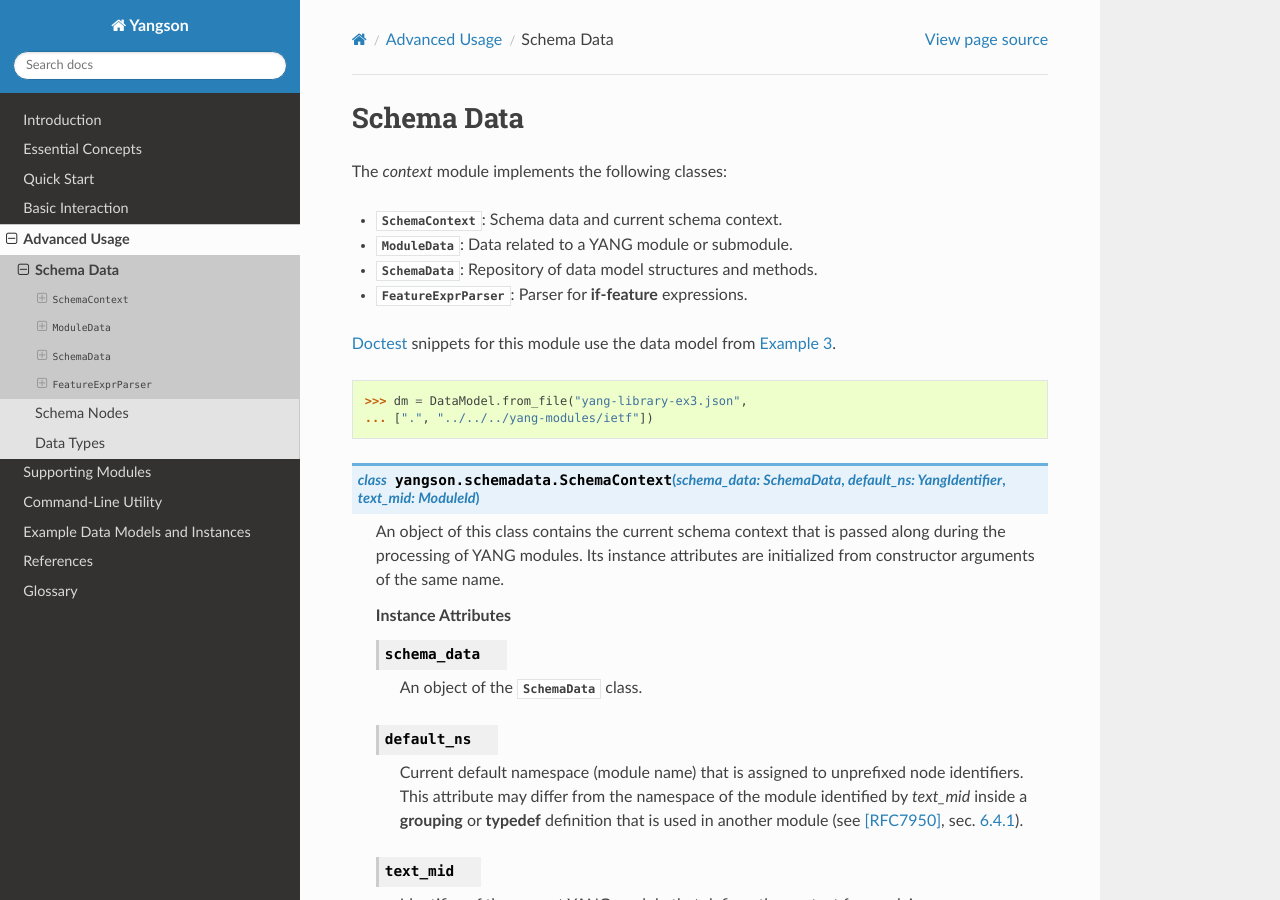
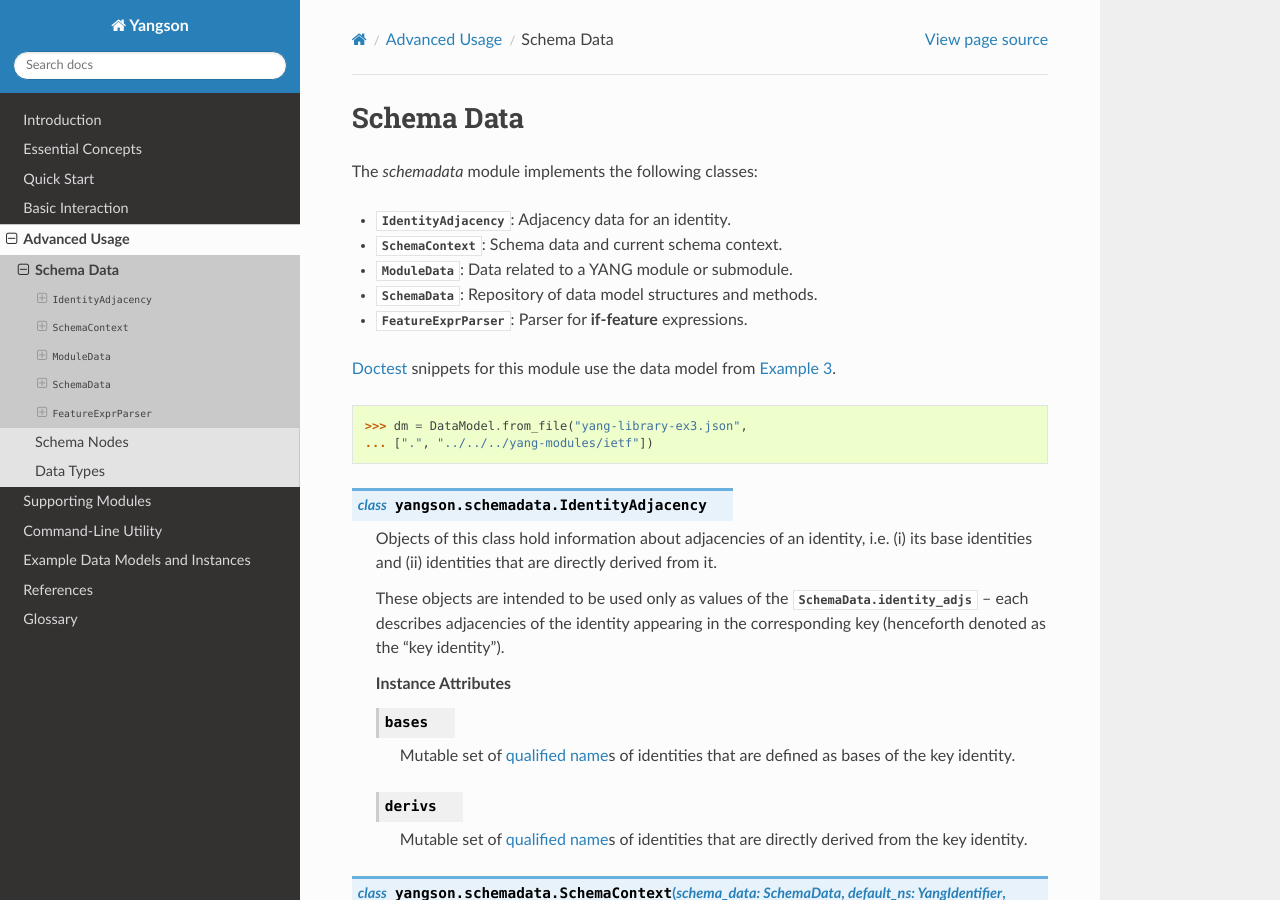
Before and after one commit to CZ-NIC/yangson, a Sphinx documentation site: the page built from docs/schemadata.rst, in a window 1280 px wide and 900 px high. Built offline with Sphinx 7.4.7 and the Read the Docs theme 2.0.0, drawn with Linux system fonts in a browser that asks for light colours; some of the changed text lies outside the part shown.

Commit message:
Extend identity adjacency data

```diff
--- a/docs/schemadata.rst
+++ b/docs/schemadata.rst
@@ -16,8 +16,9 @@ Schema Data
 
    os.chdir("../..")
 
-The *context* module implements the following classes:
+The *schemadata* module implements the following classes:
 
+* :class:`IdentityAdjacency`: Adjacency data for an identity.
 * :class:`SchemaContext`: Schema data and current schema context.
 * :class:`ModuleData`: Data related to a YANG module or submodule.
 * :class:`SchemaData`: Repository of data model structures and methods.
@@ -31,6 +32,29 @@ __ http://www.sphinx-doc.org/en/stable/ext/doctest.html
 
    >>> dm = DataModel.from_file("yang-library-ex3.json",
    ... [".", "../../../yang-modules/ietf"])
+
+.. class:: IdentityAdjacency()
+
+   Objects of this class hold information about adjacencies of an
+   identity, i.e. (i) its base identities and (ii) identities that are
+   directly derived from it.
+
+   These objects are intended to be used only as values of the
+   :attr:`SchemaData.identity_adjs` – each describes adjacencies of
+   the identity appearing in the corresponding key (henceforth denoted
+   as the “key identity”).
+
+   .. rubric:: Instance Attributes
+
+   .. attribute:: bases
+
+      Mutable set of :term:`qualified name`\ s of identities that are defined
+      as bases of the key identity.
+
+   .. attribute:: derivs
+
+      Mutable set of :term:`qualified name`\ s of identities that are
+      directly derived from the key identity.
 
 .. class:: SchemaContext(schema_data: SchemaData, default_ns: \
 	   YangIdentifier, text_mid: ModuleId)
@@ -110,18 +134,20 @@ __ http://www.sphinx-doc.org/en/stable/ext/doctest.html
 
    .. rubric:: Instance Attributes
 
-   .. attribute:: identity_bases
+   .. attribute:: identity_adjs
 
-      Dictionary of identity bases.
+      Dictionary containing adjacency data of all identities defined
+      by the data model.
 
       The keys are :term:`qualified name`\ s of identities, and each
-      value is a set of :term:`qualified name`\ s of identities that
-      are defined as bases for the key identity.
+      value is an object of the :class:`IdentityAdjacency` class.
 
       .. doctest::
 
-	 >>> sorted(dm.schema_data.identity_bases[('idZ', 'example-3-b')])
+	 >>> sorted(dm.schema_data.identity_adjs[('idZ', 'example-3-b')].bases)
 	 [('idX', 'example-3-a'), ('idY', 'example-3-b')]
+	 >>> dm.schema_data.identity_adjs[('idX', 'example-3-a')].derivs
+	 {('idZ', 'example-3-b')}
 
    .. attribute:: implement
 
@@ -377,6 +403,29 @@ __ http://www.sphinx-doc.org/en/stable/ext/doctest.html
 	 >>> dm.schema_data.is_derived_from(('idZ', 'example-3-b'), ('idX', 'example-3-a'))
 	 True
 
+   .. method:: derived_from(identity: QualName) -> MutableSet[QualName]
+
+      Return the set of :term:`qualified name`\ s of identities that
+      are transitively derived from *identity*.
+
+      .. doctest::
+
+	 >>> dm.schema_data.derived_from(('idX', 'example-3-a'))
+	 {('idZ', 'example-3-b')}
+
+   .. method:: derived_from_all(identities: List[QualName]) -> MutableSet[QualName]
+
+      Return the set of :term:`qualified name`\ s of identities that
+      are transitively derived from all identities contained in the
+      *identities* list.
+
+      .. doctest::
+
+	 >>> dm.schema_data.derived_from_all([('idX', 'example-3-a'), ('idY', 'example-3-b')])
+	 {('idZ', 'example-3-b')}
+	 >>> dm.schema_data.derived_from_all([('idX', 'example-3-a'), ('idZ', 'example-3-b')])
+	 set()
+
    .. method:: if_features(stmt: Statement, mid: ModuleId) -> bool
 
       Evaluate all **if-feature** statements that are substatements of
```
Also changed, not shown: 2 other files.
